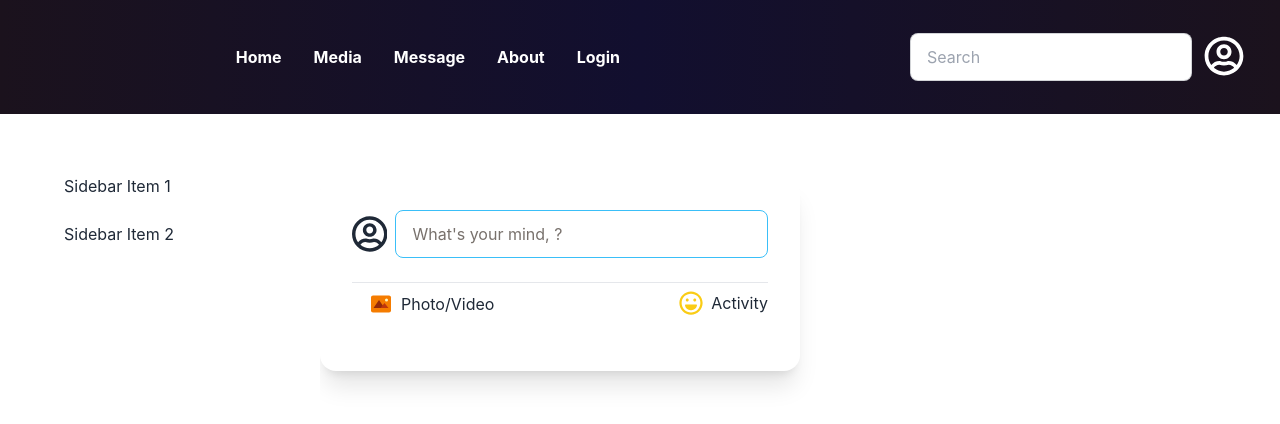
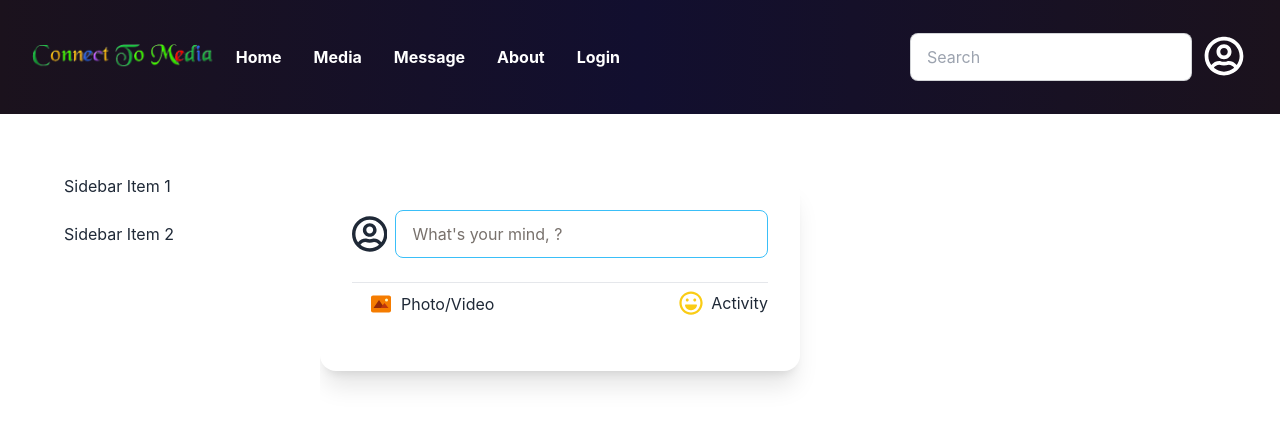
Before and after one commit to mdmrmmunna3/social-media-project, a React (Create React App) app: page / in a window 1280 px wide. Shown: the top 424 px of the page. Built offline with nearby package versions, Linux system fonts and the light colour scheme; no server answers.

Commit message:
add text logo

```diff
--- a/src/Pages/Shared/Navbar.js
+++ b/src/Pages/Shared/Navbar.js
@@ -2,6 +2,7 @@ import React, { useContext } from 'react';
 import { FaRegUserCircle } from 'react-icons/fa';
 import { Link } from 'react-router-dom';
 import { AuthContext } from '../../contexts/AuthProvider/AuthProvider';
+import mLogo from '../../assets/logo/textM.png'
 import './Navbar.css';
 
 const Navbar = () => {
@@ -43,8 +44,7 @@ const Navbar = () => {
                                 }
                             </ul>
                         </div>
-                        {/* <Link to='/' className='nameTitle text-xl lg:text-3xl ml-1'>Md <span className='text-violet-500'>Mustafijur</span> Rahman <span className='text-violet-500'>Munna</span></Link> */}
-                        {/* <p className='text-black'>hello world</p> */}
+                        <Link to="/"> <img className='w-80' src={mLogo} alt="" /> </Link>
                     </div>
                     <div className="navbar-center hidden lg:flex" >
                         <ul className="menu menu-horizontal px-1 text-white">
```
Also changed, not shown: src/assets/logo/textM.png (added).
